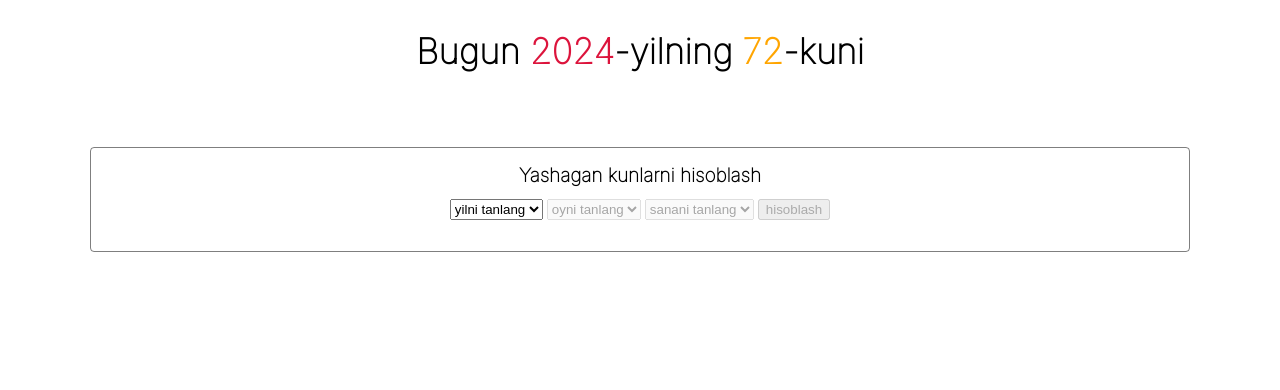
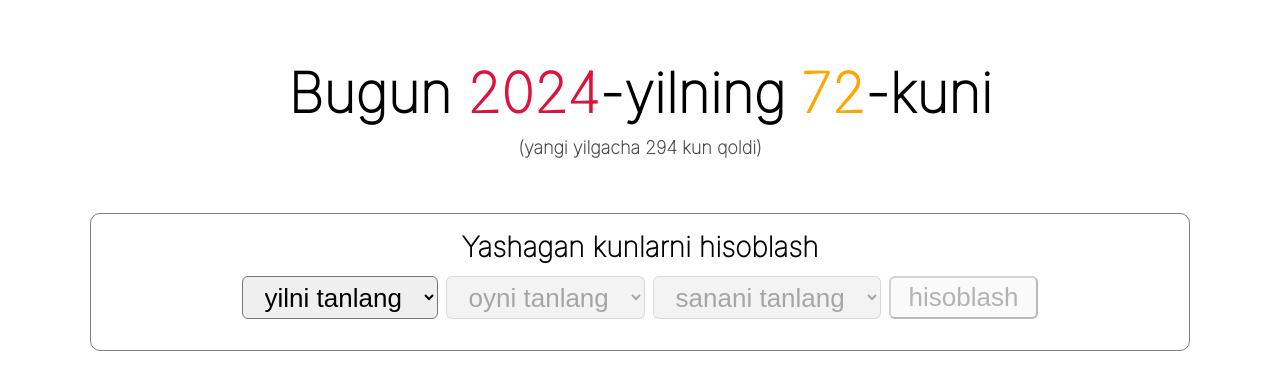
Before and after one commit to svkhrobbeck/days-calculate, a React (Vite) app: page / in a window 1280 px wide. Shown: the top 390 px of the page. Built offline with nearby package versions, Linux system fonts and the light colour scheme.

Commit message:
complete project styles

```diff
--- a/src/App.tsx
+++ b/src/App.tsx
@@ -3,6 +3,7 @@ import Form from "./components/Form";
 import { useState } from "react";
 import CalcedDays from "./components/CalcedDays";
 import calculateDates from "./utils/calculateDates";
+import isLeapYear from "./utils/isLeapYear";
 
 const App = () => {
   const [state, setState] = useState<Types.Months.IState>({ year: null, month: null, date: null });
@@ -11,13 +12,20 @@ const App = () => {
   calculateDates("15 march");
 
   const date = new Date();
+  const year = date.getFullYear();
+  const pastDays = calculateDates(date);
 
   return (
     <div className="root">
-      <h2 className="root__title">
-        Bugun <span className="root__title-crimson">{date.getFullYear()}</span>-yilning{" "}
-        <span className="root__title-orange">{calculateDates(date)}</span>-kuni
-      </h2>
+      <div className="title-wrapper">
+        <h2 className="root__title">
+          Bugun <span className="root__title-crimson">{year}</span>-yilning{" "}
+          <span className="root__title-orange">{pastDays}</span>-kuni
+        </h2>
+        <h3 className="root__heading">
+          (yangi yilgacha {isLeapYear(date.getFullYear()) - pastDays} kun qoldi)
+        </h3>
+      </div>
       <div className="frame">
         <Form {...{ updateState }} />
         {state.date && <CalcedDays {...state} />}
--- a/src/index.scss
+++ b/src/index.scss
@@ -23,10 +23,14 @@ body {
   align-items: center;
 }
 
+.title-wrapper {
+  margin: 60px 0 55px;
+}
+
 .root__title {
-  margin: 30px 0 75px;
+  margin: 0 0 11px;
   text-align: center;
-  font-size: 35px;
+  font-size: 55px;
 
   &-crimson {
     color: crimson;
@@ -37,11 +41,19 @@ body {
   }
 }
 
+.root__heading {
+  text-align: center;
+  font-weight: 600;
+  font-size: 18px;
+  opacity: 0.7;
+  margin: 0;
+}
+
 .frame {
   max-width: 86%;
   width: 100%;
-  border-radius: 4px;
-  border: 1px solid rgba(0, 0, 0, 0.5);
+  border-radius: 10px;
+  border: 1.2px solid rgba(0, 0, 0, 0.5);
   padding: 16px;
 }
 
@@ -53,7 +65,7 @@ body {
 .form__title {
   text-align: center;
   margin: 0 0 12px;
-  font-size: 19px;
+  font-size: 28px;
 }
 
 .form__inner {
@@ -61,15 +73,22 @@ body {
   display: flex;
   margin: 0 auto 15px;
   justify-content: center;
-  gap: 4px;
+  gap: 8px;
 }
 .calculated {
   margin: 0;
   text-align: center;
-  font-size: 15px;
+  font-size: 24px;
   font-weight: 500;
 
   &-blue {
     color: rgb(50, 156, 237);
   }
 }
+
+select,
+button {
+  font-size: 26px;
+  border-radius: 6px;
+  padding: 4px 18px;
+}
--- a/src/utils/isLeapYear.ts
+++ b/src/utils/isLeapYear.ts
@@ -1,9 +1,9 @@
-const isLeapYear = (year: number, trueDays: number = 366, falseDays: number = 365) => {
+const isLeapYear = (year: number, trueValue: number = 366, falseValue: number = 365) => {
   if (year % 400 === 0) {
-    return trueDays;
+    return trueValue;
   } else if (year % 4 === 0 && year % 100 !== 0) {
-    return trueDays;
-  } else return falseDays;
+    return trueValue;
+  } else return falseValue;
 };
 
 export default isLeapYear;
```
